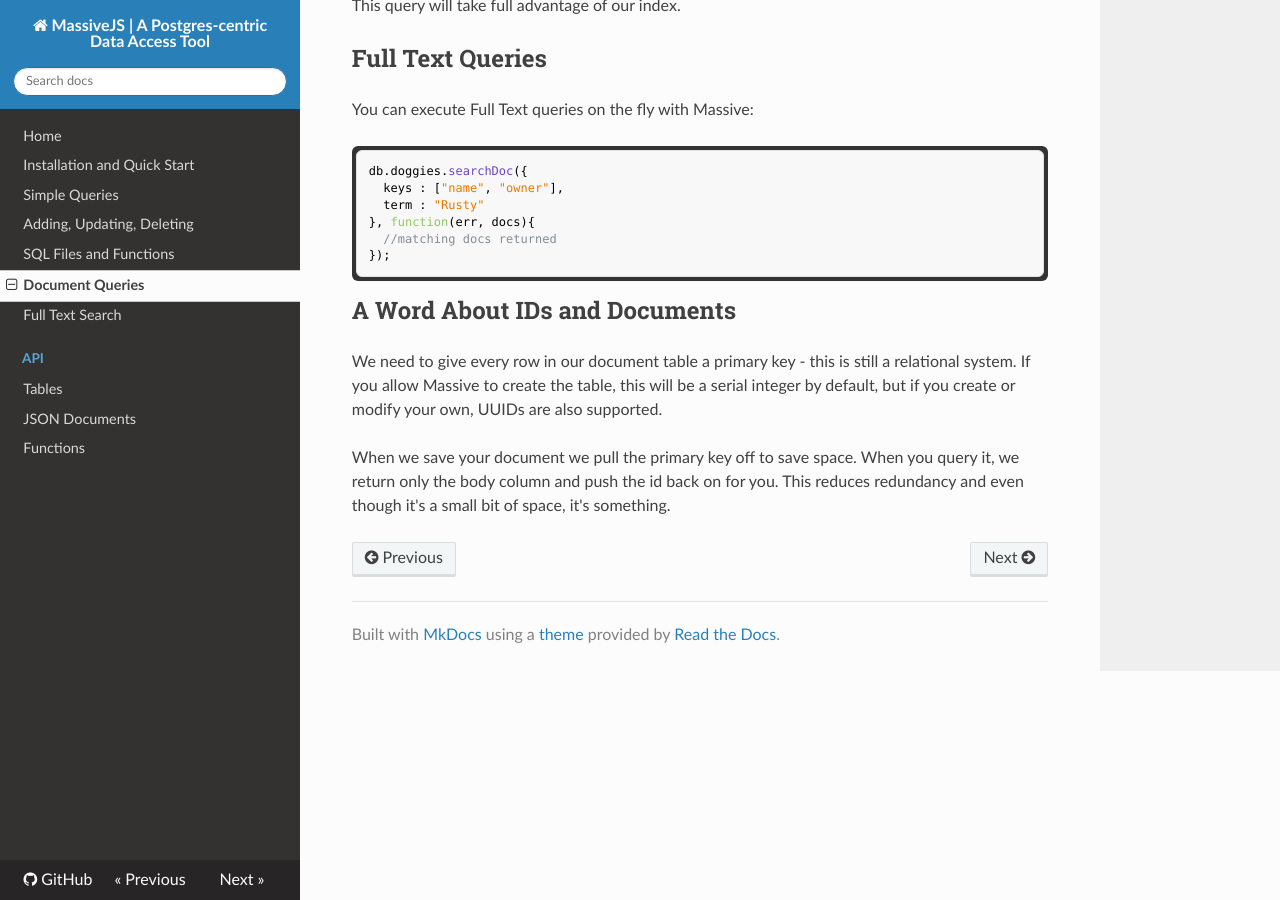
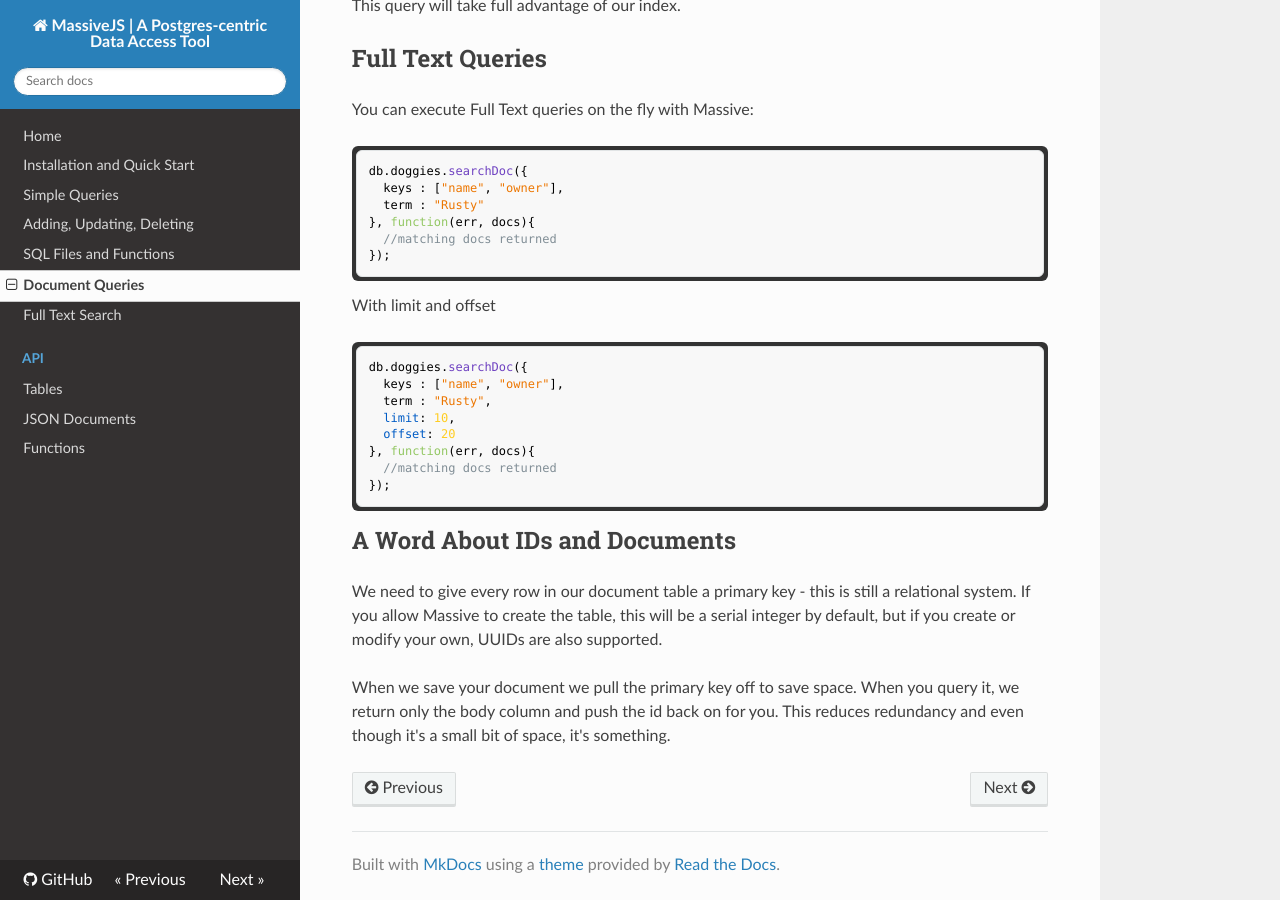
Before and after one commit to dmfay/massive-js, an MkDocs documentation site: the page built from docs/document_queries.md, in a window 1280 px wide and 900 px high, scrolled down 2753 px. Built offline with MkDocs 1.6.1, drawn with Linux system fonts in a browser that asks for light colours; nearby versions of some CDN libraries; old or Windows-style settings are respelled for this version of MkDocs.

Commit message:
add support for limit and offset on searchDoc

````diff
--- a/docs/document_queries.md
+++ b/docs/document_queries.md
@@ -129,6 +129,18 @@ db.doggies.searchDoc({
 });
 ```
 
+With limit and offset
+```js
+db.doggies.searchDoc({
+  keys : ["name", "owner"],
+  term : "Rusty",
+  limit: 10,
+  offset: 20
+}, function(err, docs){
+  //matching docs returned
+});
+```
+
 ## A Word About IDs and Documents
 
 We need to give every row in our document table a primary key - this is still a relational system. If you allow Massive to create the table, this will be a serial integer by default, but if you create or modify your own, UUIDs are also supported.
````
Also changed, not shown: 1 other file.
